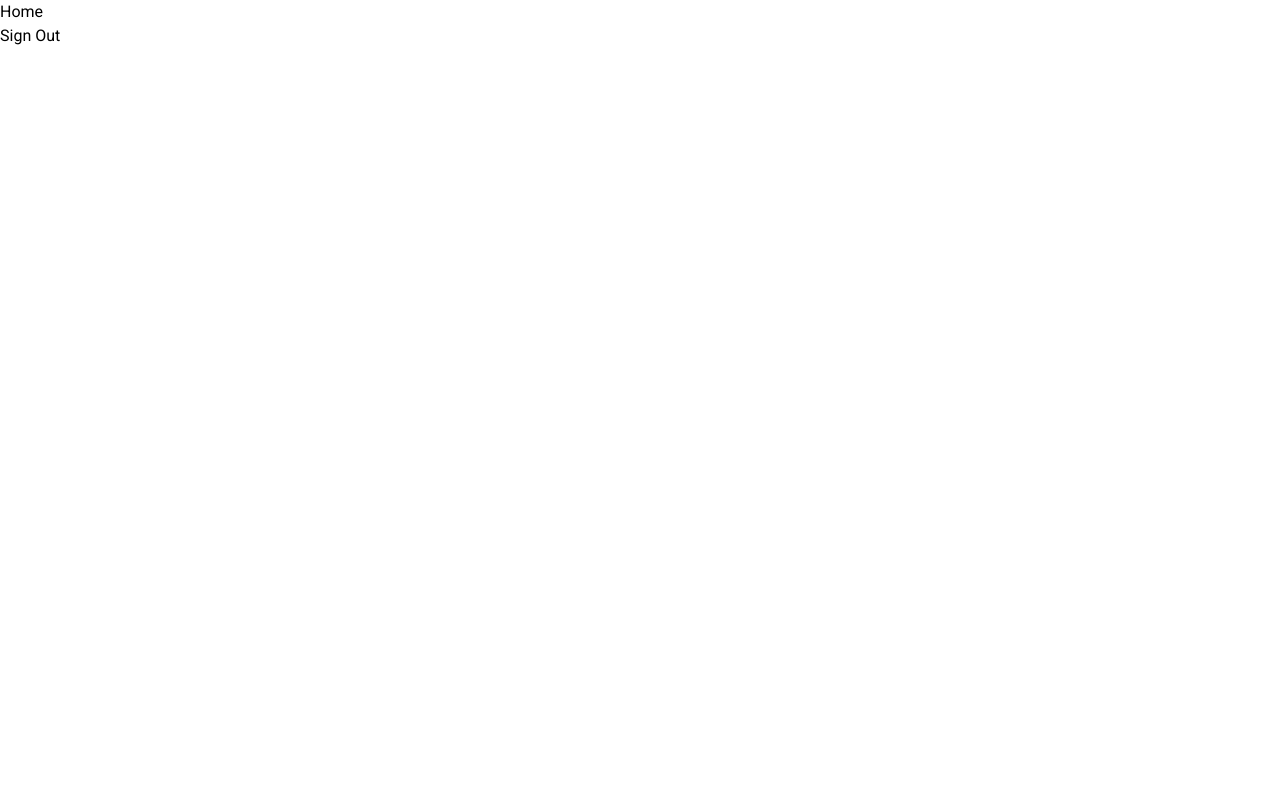
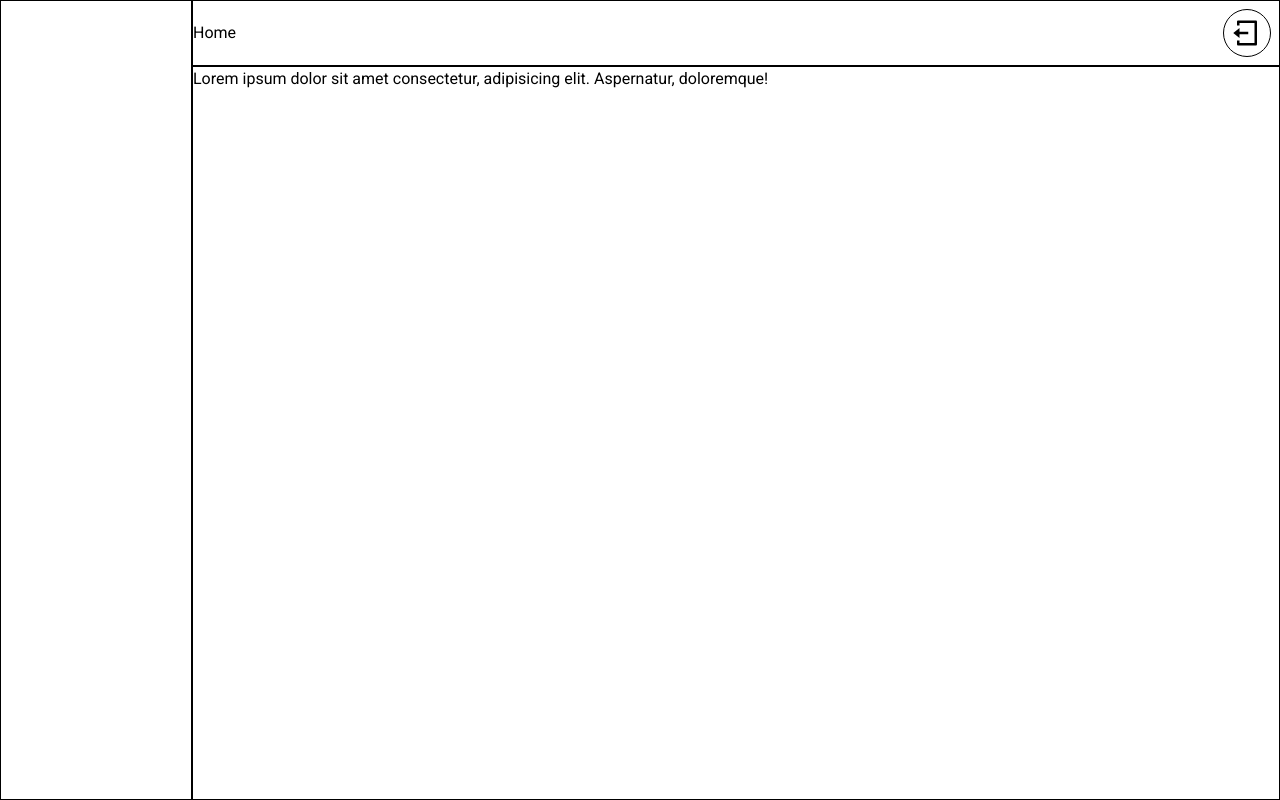
Before and after one commit to RizkiLaksanaPutra/warta-erp, a React (Vite) app in the folder client/: page /home in a window 1280 px wide. Built offline with nearby package versions, Linux system fonts and the light colour scheme; no server answers; sample sign-in values are in the browser's storage.

Commit message:
Add Layout component and refactor routing in App component

```diff
--- a/client/src/App.jsx
+++ b/client/src/App.jsx
@@ -5,6 +5,7 @@ import { auth } from "./libs/firebase";
 import Login from "./pages/Login";
 import Home from "./pages/Home";
 import ProtectedRoute from "./components/ProtectedRoute";
+import Layout from "./components/Layout";
 
 const App = () => {
   const [user, setUser] = useState(null);
@@ -30,6 +31,7 @@ const App = () => {
     <BrowserRouter>
       <Routes>
         <Route path="/" element={<Login user={user} />} />
+        <Route element={<Layout />}>
           <Route
             path="/home"
             element={
@@ -38,6 +40,7 @@ const App = () => {
               </ProtectedRoute>
             }
           />
+        </Route>
       </Routes>
     </BrowserRouter>
   );
--- /dev/null
+++ b/client/src/components/Layout.jsx
@@ -0,0 +1,41 @@
+import React from "react";
+import { Outlet } from "react-router";
+import { auth } from "../libs/firebase";
+import { signOut } from "firebase/auth";
+
+const Layout = () => {
+  const handleSignOut = () => {
+    signOut(auth)
+      .then(() => console.log("Sign Out"))
+      .catch((error) => console.log(error));
+  };
+
+  return (
+    <div className="w-screen h-screen flex">
+      <aside className="w-[15%] border border-black"></aside>
+      <div className="w-[85%] flex flex-col">
+        <nav className="border border-black flex items-center justify-between">
+          <p>Home</p>
+          <button
+            onClick={handleSignOut}
+            className="cursor-pointer border border-black p-2 m-2 rounded-full"
+          >
+            <svg
+              xmlns="http://www.w3.org/2000/svg"
+              viewBox="0 0 24 24"
+              fill="currentColor"
+              width={30}
+            >
+              <path d="M4 18H6V20H18V4H6V6H4V3C4 2.44772 4.44772 2 5 2H19C19.5523 2 20 2.44772 20 3V21C20 21.5523 19.5523 22 19 22H5C4.44772 22 4 21.5523 4 21V18ZM6 11H13V13H6V16L1 12L6 8V11Z"></path>
+            </svg>
+          </button>
+        </nav>
+        <main className="h-full border border-black">
+          <Outlet />
+        </main>
+      </div>
+    </div>
+  );
+};
+
+export default Layout;
--- a/client/src/index.css
+++ b/client/src/index.css
@@ -2,8 +2,9 @@
 @import "tailwindcss";
 
 @theme {
-  --color-primary: #f5f7f9;
-  --text-seconday: #009966;
+  --color-background: #2A2A2A;
+  --color-primary: #333333;
+  --color-text: #d3d3d3;
 }
 
 @layer base {
@@ -14,6 +15,6 @@
 
 @layer components {
   .auth-input {
-    @apply w-full border border-gray-300 rounded-md p-2 focus:outline-none;
+    @apply w-full border border-black rounded-md p-2 focus:outline-none;
   }
 }
--- a/client/src/pages/Home.jsx
+++ b/client/src/pages/Home.jsx
@@ -1,21 +1,10 @@
 import React from "react";
 import { signOut } from "firebase/auth";
 import { auth } from "../libs/firebase";
+import Layout from "../components/Layout";
 
 const Home = () => {
-  const handleSignOut = () => {
-    signOut(auth)
-      .then(() => console.log("Sign Out"))
-      .catch((error) => console.log(error));
-  };
-  return (
-    <div>
-      <p>Home</p>
-      <button onClick={handleSignOut} className="cursor-pointer">
-        Sign Out
-      </button>
-    </div>
-  );
+  return <div>Lorem ipsum dolor sit amet consectetur, adipisicing elit. Aspernatur, doloremque!</div>;
 };
 
 export default Home;
--- a/client/src/pages/Login.jsx
+++ b/client/src/pages/Login.jsx
@@ -2,8 +2,8 @@ import React, { useState } from "react";
 import GoogleIcon from "../components/GoogleIcon";
 import { auth } from "../libs/firebase";
 import { signInWithEmailAndPassword } from "firebase/auth";
+import { Navigate } from "react-router";
 import Alert from "../components/Alert";
-import { Navigate } from "react-router";
 
 const Login = ({ user }) => {
   const [email, setEmail] = useState("");
@@ -41,7 +41,7 @@ const Login = ({ user }) => {
 
   return (
     <div className="min-h-screen flex flex-col sm:justify-center items-center pt-6 sm:pt-0">
-      <div className="bg-white w-full sm:max-w-md p-6 sm:border border-gray-300 sm:rounded-lg ">
+      <div className="w-full sm:max-w-md p-6 sm:border border-black sm:rounded-lg ">
         <h1 className="text-2xl text-center font-bold my-8">
           Log in to your account
         </h1>
@@ -74,17 +74,17 @@ const Login = ({ user }) => {
           <button
             type="button"
             onClick={handleSignIn}
-            className="w-full bg-emerald-700 p-1 rounded-md cursor-pointer"
+            className="w-full bg-black p-1 rounded-md cursor-pointer"
           >
             <span className="font-bold text-white">Log in</span>
           </button>
         </form>
         <div className="relative my-3">
           <div className="absolute inset-0 flex items-center">
-            <div className="w-full border-t border-gray-200"></div>
+            <div className="w-full border-t border-black"></div>
           </div>
           <div className="relative flex justify-center text-sm font-medium leading-6">
-            <span className="bg-white px-6 text-gray-400">
+            <span className="bg-white px-6 text-black">
               Or continue with
             </span>
           </div>
@@ -92,7 +92,7 @@ const Login = ({ user }) => {
         <button
           type="button"
           onClick={handleSignIn}
-          className="flex items-center justify-center w-full cursor-pointer border border-gray-300 rounded-md"
+          className="flex items-center justify-center w-full cursor-pointer border border-black rounded-md"
         >
           <GoogleIcon width={35} />
           <span>Google</span>
```
Lines whose indentation alone changed are shown as unchanged.
